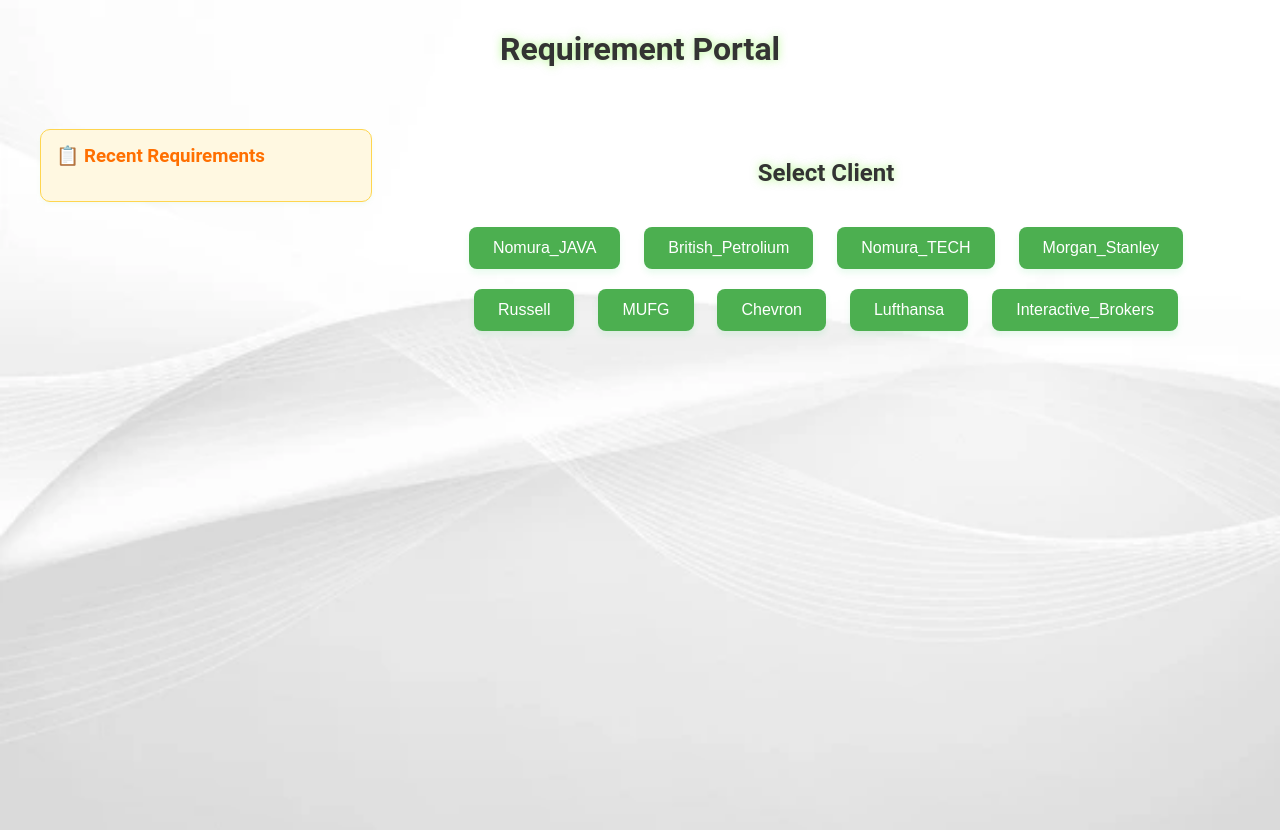
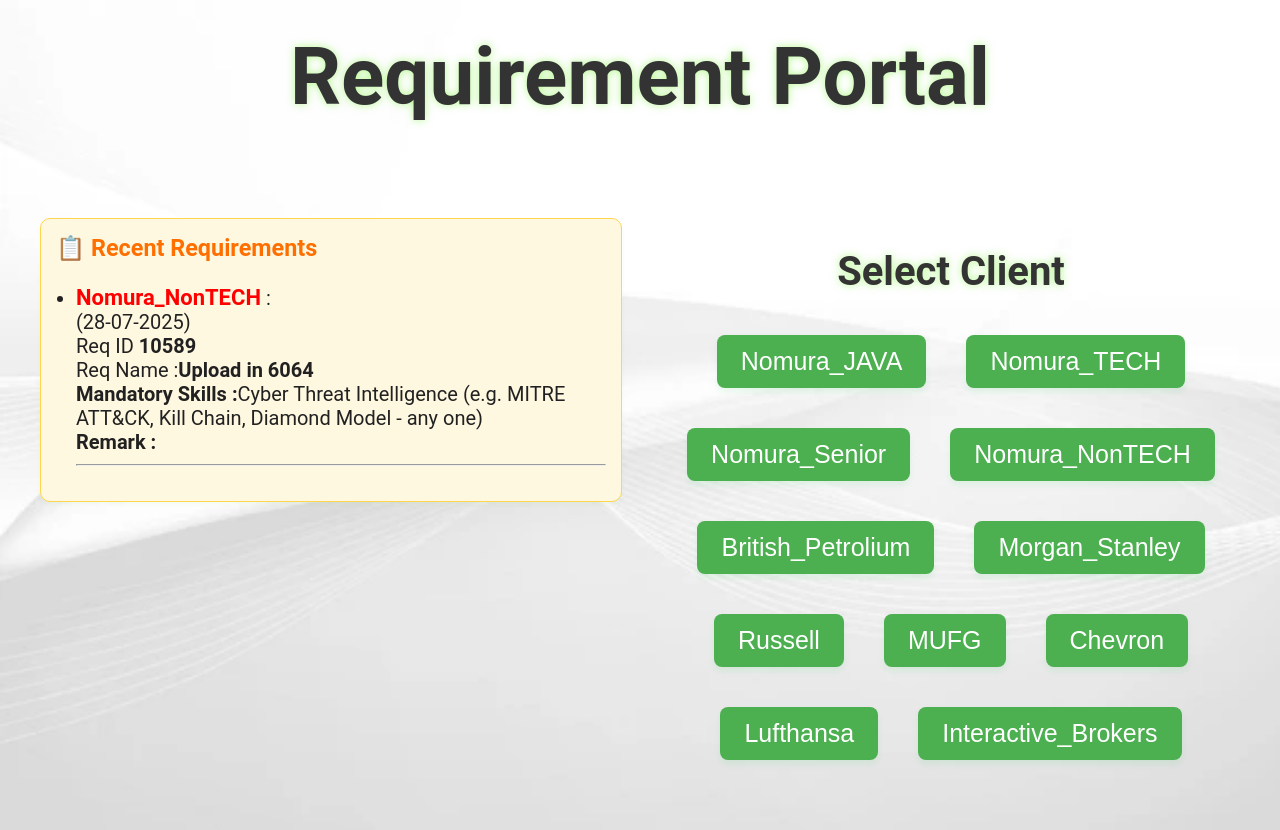
Before and after one commit to prash1408/HNM_Project_1, a Flask app: page / in a window 1280 px wide. Run offline with Flask 3, Linux system fonts and the light colour scheme; data comes from the database, SQL or seed files in the repository; both versions use the stored data as it was after the commit.

Commit message:
Updated code

```diff
--- a/app.py
+++ b/app.py
@@ -1,24 +1,116 @@
 from flask import Flask, render_template, request, redirect, url_for, flash
 import sqlite3
 from datetime import datetime
+import os
+from openpyxl import load_workbook,Workbook
+from openpyxl.utils.exceptions import InvalidFileException
+from openpyxl.styles import Font
 
 app = Flask(__name__)
 
+EXCEL_FOLDER = r"\\Server\d\Requirement_Excel"
+os.makedirs(EXCEL_FOLDER, exist_ok=True)
+
+EXCEL_PATHS = {
+    'Nomura_JAVA' :os.path.join(EXCEL_FOLDER,"Nomura_Java.xlsx"),
+    'Morgan_Stanley':os.path.join(EXCEL_FOLDER,"Morgan_Stanley.xlsx"),
+    'Nomura_TECH':os.path.join(EXCEL_FOLDER,"Nomura_TECH.xlsx"),
+    'Nomura_NonTECH':os.path.join(EXCEL_FOLDER,"Nomura_NonTECH.xlsx"),
+    'Nomura_Senior':os.path.join(EXCEL_FOLDER,"Nomura_Senior    .xlsx"),
+    'British_Petrolium':os.path.join(EXCEL_FOLDER,"British_Petrolium.xlsx"),
+    'Russell':os.path.join(EXCEL_FOLDER,"Russell.xlsx"),
+    'MUFG':os.path.join(EXCEL_FOLDER,"MUFG.xlsx"),
+    'Chevron':os.path.join(EXCEL_FOLDER,"Chevron.xlsx"),
+    'Lufthansa':os.path.join(EXCEL_FOLDER,"Lufthansa.xlsx"),
+    'Interactive_Brokers':os.path.join(EXCEL_FOLDER,"Interactive_Brokers.xlsx"),
+}
+
+COLUMN_ORDER = {
+    'sequence' :['Status','date','req_id','req_Name','Mandatory_skills','Desirable_Skills','exp_range','sal_budget','Notice_Period','Total_Upload','Location','Client_Spoc','Remarks']
+}
 def get_db_connection():
     conn = sqlite3.connect('Requirement.db')
     conn.row_factory = sqlite3.Row
     return conn
 
+def append_to_excel(file_or_key, data_dict):
+
+    file_path = EXCEL_PATHS.get(file_or_key, file_or_key)
+
+    if not file_path.endswith('.xlsx'):
+        raise ValueError(f" File must be .xlsx format: {file_path}")
+
+    headers = list(data_dict.keys())
+    values = list(data_dict.values())
+
+    try:
+
+        if not os.path.exists(file_path):
+            os.makedirs(os.path.dirname(file_path), exist_ok=True)
+            wb = Workbook()
+            ws = wb.active
+            ws.append(headers)
+            for cell in ws[1]:
+                cell.font = Font(bold=True)
+            ws.append(values)
+            wb.save(file_path)
+            print(f" Created new Excel file and wrote: {file_path}")
+        else:
+            wb = load_workbook(file_path)
+            ws = wb.active
+            existing_headers = [cell.value for cell in ws[1]]
+
+            if existing_headers != headers:
+                print(" Header mismatch in Excel. Proceeding without updating headers.")
+
+            ws.append(values)
+            wb.save(file_path)
+            print(f" Appended new row to: {file_path}")
+
+    except InvalidFileException:
+        print(f" Invalid Excel file format: {file_path}. Delete and recreate.")
+        raise
+    except Exception as e:
+        print(f" Error writing to Excel: {e}")
+        raise
+
+def export_table_to_excel(table_name, file_path):
+    column_order = COLUMN_ORDER.get('sequence')
+    if not column_order:
+        print(f" Column order not defined for table: {table_name}")
+        return
+
+    with sqlite3.connect('Requirement.db') as conn:
+        c = conn.cursor()
+        column_str = ', '.join(column_order)  # Don't use quotes around column names
+        try:
+            c.execute(f"SELECT {column_str} FROM {table_name}")
+        except Exception as e:
+            print(f" SQL Error: {e}")
+            return
+
+        rows = c.fetchall()
+
+    wb = Workbook()
+    ws = wb.active
+    ws.append(column_order)  # write custom header
+    for row in rows:
+        ws.append(row)
+
+    wb.save(file_path)
+    print(f" Excel file updated for {table_name} → {file_path}")
+
+
 @app.route('/')
 def home():
     conn = sqlite3.connect('Requirement.db')
-    conn.row_factory = sqlite3.Row
-    clients = ['Nomura_JAVA', 'British_Petrolium', 'Nomura_TECH', 'Morgan_Stanley', 'Russell', 'MUFG','Chevron','Lufthansa','Interactive_Brokers']
+    conn.row_factory = sqlite3.Row    #'Nomura_Senior'
+    clients = ['Nomura_JAVA','Nomura_TECH','Nomura_Senior','Nomura_NonTECH','British_Petrolium', 'Morgan_Stanley', 'Russell', 'MUFG','Chevron','Lufthansa','Interactive_Brokers']
     notices = []
     today_str = datetime.now().strftime('%d-%m-%Y')
     for table in clients:
         try:
-            latest = conn.execute(f'''SELECT req_id, req_Name, date, Remarks FROM [{table}] WHERE date=? ORDER BY id DESC LIMIT 1''',(today_str,)).fetchone()
+            latest = conn.execute(f'''SELECT req_id, req_Name, date, Mandatory_skills, Remarks FROM [{table}] WHERE date=? ORDER BY id DESC''',(today_str,)).fetchone()
 
             if latest:
                 entry_date = latest['date']
@@ -30,6 +122,7 @@ def home():
                             'req_id':latest['req_id'],
                             'req_Name':latest['req_Name'],
                             'date':latest['date'],
+                            'Mandatory_skills':latest['Mandatory_skills'],
                             'Remarks':latest['Remarks']
                             })
                 except ValueError:
@@ -84,14 +177,35 @@ def submit(client_name):
     Client_Spoc = request.form['Client_Spoc']
     Total_Upload = request.form['Total_Upload']
     Remarks = request.form['Remarks']
+    Location = request.form['Location']
+    Status = request.form['Status']
 
     conn = get_db_connection()
     conn.execute(f'''
-        INSERT INTO {client_name} (req_id, req_Name, date, sal_budget, Notice_Period, Mandatory_skills, Desirable_Skills, exp_range, Client_Spoc, Total_Upload, Remarks)
-        VALUES (?, ?, ?, ?, ?, ?, ?, ?, ?, ?, ?)
-    ''', (req_id, req_Name, date, sal_budget, Notice_Period, Mandatory_skills, Desirable_Skills, exp_range, Client_Spoc, Total_Upload, Remarks))
+        INSERT INTO {client_name} (req_id, req_Name, date, sal_budget, Notice_Period, Mandatory_skills, Desirable_Skills, exp_range, Client_Spoc, Total_Upload, Remarks, Location, Status)
+        VALUES (?, ?, ?, ?, ?, ?, ?, ?, ?, ?, ?, ?, ?)
+    ''', (req_id, req_Name, date, sal_budget, Notice_Period, Mandatory_skills, Desirable_Skills, exp_range, Client_Spoc, Total_Upload, Remarks, Location, Status))
     conn.commit()
     conn.close()
+
+    form_data = {
+        'Status' :request.form.get('Status'),
+        'date' :request.form.get('date'),
+        'req_id' :request.form.get('req_id'),
+        'req_Name' :request.form.get('req_Name'),
+        'Mandatory_skills' :request.form.get('Mandatory_skills'),
+        'Desirable_Skills' :request.form.get('Desirable_Skills'),
+        'exp_range' :request.form.get('exp_range'),
+        'sal_budget' :request.form.get('sal_budget'),
+        'Notice_Period' :request.form.get('Notice_Period'),
+        'Total_Upload':request.form.get('Total_Upload'),
+        'Location' :request.form.get('Location'),
+        'Client_Spoc' :request.form.get('Client_Spoc'),
+        'Remarks':request.form.get('Remarks')
+    }
+    excel_data = form_data.copy()
+    append_to_excel(EXCEL_PATHS[client_name] , excel_data)
+
     return redirect(url_for('dashboard', client_name=client_name))
 
 @app.route('/edit/<client_name>/<int:entry_id>', methods=['GET', 'POST'])
@@ -111,15 +225,24 @@ def edit_entry(client_name, entry_id):
         Client_Spoc = request.form['Client_Spoc']
         Total_Upload = request.form['Total_Upload']
         Remarks = request.form['Remarks']
+        Location = request.form['Location']
+        Status = request.form['Status']
 
         c.execute(f'''
             UPDATE {client_name}
-            SET req_id=?, req_Name=?, date=?, sal_budget=?, Notice_Period=?, Mandatory_skills=?, Desirable_Skills=?, exp_range=?, Client_Spoc=?, Total_Upload=?, Remarks=?
+            SET req_id=?, req_Name=?, date=?, sal_budget=?, Notice_Period=?, Mandatory_skills=?, Desirable_Skills=?, exp_range=?, Client_Spoc=?, Total_Upload=?, Remarks=?, Location=?, Status=?
             WHERE id=?
-        ''', (req_id, req_Name, date, sal_budget, Notice_Period, Mandatory_skills, Desirable_Skills, exp_range, Client_Spoc, Total_Upload, Remarks, entry_id))
-
+        ''', (req_id, req_Name, date, sal_budget, Notice_Period, Mandatory_skills, Desirable_Skills, exp_range, Client_Spoc, Total_Upload, Remarks, Location, Status, entry_id))
         conn.commit()
         conn.close()
+
+        excel_file = EXCEL_PATHS.get(client_name)
+        if excel_file:
+            try:
+                export_table_to_excel(client_name, excel_file)
+            except Exception as e:
+                print(f"Excel Update Failed: {e}")
+        # flash("entry updated succesfully..")
         return redirect(url_for('dashboard', client_name=client_name))
 
     c.execute(f"SELECT * FROM {client_name} WHERE id = ?", (entry_id,))
@@ -128,15 +251,5 @@ def edit_entry(client_name, entry_id):
 
     return render_template('edit_entry.html', client=client_name, row=row)
 
-@app.route('/delete/<client_name>/<int:entry_id>', methods=['POST'])
-def delete_entry(client_name, entry_id):
-    conn = get_db_connection()
-    c = conn.cursor()
-    c.execute(f"DELETE FROM {client_name} WHERE id = ?", (entry_id,))
-    conn.commit()
-    conn.close()
-    return redirect(url_for('dashboard', client_name=client_name))
-
-
 if __name__ == '__main__':
     app.run(host='0.0.0.0', port=5000, debug=True)
--- a/templates/home.html
+++ b/templates/home.html
@@ -23,12 +23,15 @@
             text-align: center;
             margin-top: 30px;
             color: #333;
+            font-size: 80px;
         }
         h2 {
             text-shadow: 0 0 8px rgba(110, 243, 33, 0.5);
             text-align: center;
             margin-top: 30px;
             color: #333;
+            font-size: 40px;
+
         }
         .main-container {
             display: flex;
@@ -45,7 +48,8 @@
             border-radius: 10px;
             box-shadow: 0px 2px 4px rgba(150, 228, 146, 0.1);
             width: 300px;
-            min-width: 280px;
+            min-width: 550px;
+            font-size: 20px;
         }
 
         .notice-board h3 {
@@ -64,6 +68,21 @@
         .client-section {
             flex: 1;
             text-align: center;
+
+        }
+        .button-grid {
+            display: flex;
+            flex-wrap: wrap;
+            justify-content: center;
+            gap: 20px;
+            max-width: 900px;
+            margin: 0 auto;
+        }
+
+        .button-grid form {
+            flex: 1 1 calc(33.33%-40px);
+            display: flex;
+            justify-content: center;
         }
 
         .client-section h2 {
@@ -72,7 +91,7 @@
         }
 
         form {
-            display: inline-block;
+            display: flex;
             margin: 10px;
         }
 
@@ -86,6 +105,7 @@
             cursor: pointer;
             box-shadow: 0 4px 6px rgba(34, 214, 85, 0.1);
             transition: background-color 0.3s ease;
+            font-size: 25px;
         }
 
         button:hover {
@@ -115,23 +135,28 @@
             <ul>
                 {% for notice in notices %}
                     <li>
-                        <strong>{{ notice.client }}</strong> : <br>
+                        <strong style="color: red; font-size: 22px;">{{ notice.client }}</strong> : <br>
                         ({{ notice.date }})<br>
                         Req ID <b>{{ notice.req_id }}</b> <br>
                         Req Name :<b>{{ notice.req_Name }} </b><br>
-                        Remark :<i>{{ notice.Remarks }}</i>
+                        <b>Mandatory Skills :</b>{{notice.Mandatory_skills}}<br>
+                        <b>Remark :</b><i>{{ notice.Remarks }}</i>
                     </li>
+                    <hr>
                 {% endfor %}
+
             </ul>
         </div>
 
         <div class="client-section">
             <h2>Select Client</h2>
-            {% for client in clients %}
-                <form method="get" action="{{ url_for('dashboard', client_name=client) }}">
-                    <button type="submit">{{ client }}</button>
-                </form>
-            {% endfor %}
+            <div class="button-grid">
+                {% for client in clients %}
+                    <form method="get" action="{{ url_for('dashboard', client_name=client) }}">
+                        <button type="submit">{{ client }}</button>
+                    </form>
+                {% endfor %}
+            </div>
         </div>
     </div>
 </body>
```
Also changed, not shown: sample.py (+37 -12 lines), templates/dashboard.html (+17 -13 lines), templates/edit_entry.html (+11 -2 lines), templates/form.html (+8 -3 lines), Requirement.db, 1 other file.
